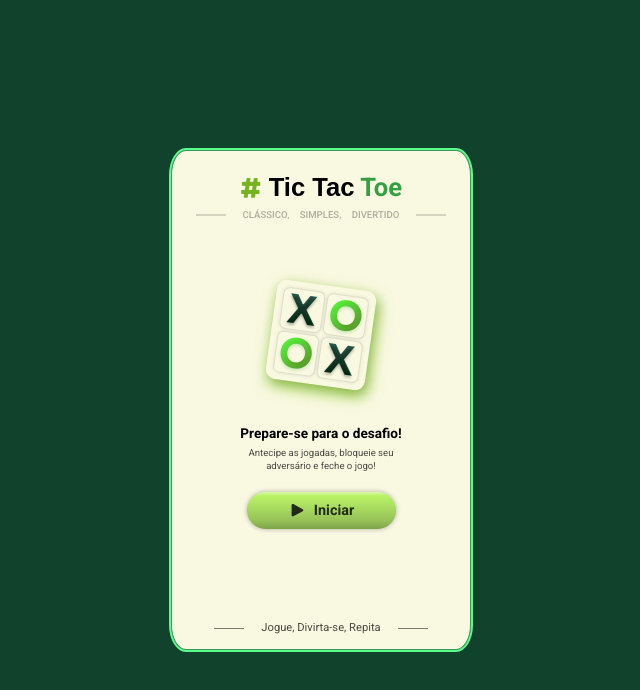
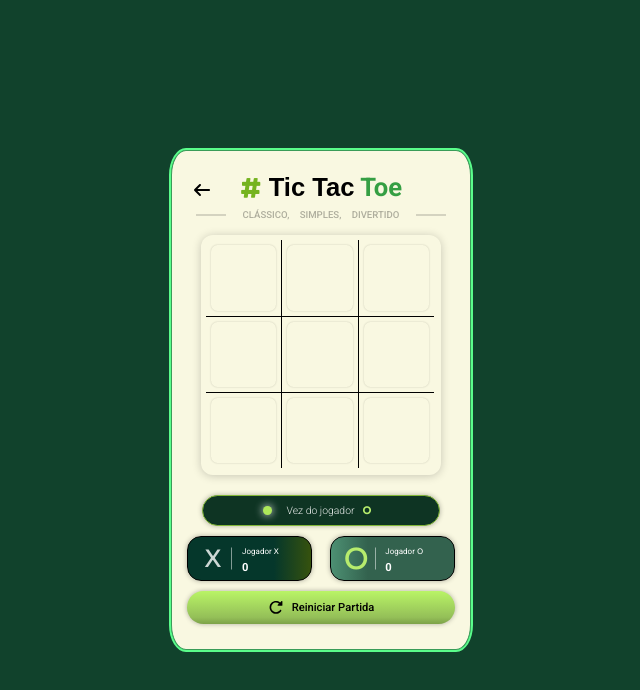
Before and after one commit to IsaqueSSNogueira/projects-v2, a React (Vite) app in the folder 04-tictactoe_v2/02-version/tictactoe/: page /game in a window 1280 px wide. Shown: the top 690 px of the page, without its empty margins (319-959 px from the left). Built offline with nearby package versions, Linux system fonts and the light colour scheme; a web font is replaced by a local one.

Commit message:
tic tac toe v2 - routes

```diff
--- a/04-tictactoe_v2/02-version/tictactoe/package.json
+++ b/04-tictactoe_v2/02-version/tictactoe/package.json
@@ -13,7 +13,8 @@
     "@fortawesome/free-solid-svg-icons": "^7.3.1",
     "@fortawesome/react-fontawesome": "^3.5.0",
     "react": "^19.3.1",
-    "react-dom": "^19.3.1"
+    "react-dom": "^19.3.1",
+    "react-router": "^8.5.1"
   },
   "devDependencies": {
     "@types/react": "^19.3.0",
--- a/04-tictactoe_v2/02-version/tictactoe/src/App.jsx
+++ b/04-tictactoe_v2/02-version/tictactoe/src/App.jsx
@@ -4,6 +4,7 @@ import { useContext } from "react";
 import { PlayerContext } from "./Contexts/PlayerContext";
 import styles from "./App.module.css"
 import StartScreen from "./Components/StartScreen/StartScreen";
+import { Route, Routes } from "react-router";
 
 
 
@@ -15,8 +16,10 @@ const App = () => {
 
   return(
       <main className={styles.main}>
-        {currentScreen === "Start" && <StartScreen />}
-        {currentScreen === "Game" && <GameScreen />}
+        <Routes>
+          <Route path="/" element={<StartScreen />} />
+          <Route path="/game" element={<GameScreen />} />
+        </Routes>
         {/**/}
       </main>
   )
--- a/04-tictactoe_v2/02-version/tictactoe/src/Components/GameScreen/GameScreen.jsx
+++ b/04-tictactoe_v2/02-version/tictactoe/src/Components/GameScreen/GameScreen.jsx
@@ -13,7 +13,7 @@ const GameScreen = () => {
 
     return(
         <div className={styles.GameScreen}>
-            <Header />
+            <Header isStartScreen={false} />
             <GameSection />
             <GameControls />
             {showGameResultModal && <GameResultModal />}
--- a/04-tictactoe_v2/02-version/tictactoe/src/Components/Header/Header.jsx
+++ b/04-tictactoe_v2/02-version/tictactoe/src/Components/Header/Header.jsx
@@ -1,12 +1,17 @@
 
 import styles from "./Header.module.css"
+import ReturnPageButton from "./ReturnPageButton/ReturnPageButton";
 
 
-const Header = () => {
+
+const Header = ({ isStartScreen }) => {
 
 
     return (
         <header className={styles.header}>
+
+            {!isStartScreen && <ReturnPageButton />}
+
             <h1 className={styles.h1}>
                 <span className={styles.h1Hash}># </span>
                 Tic Tac
--- a/04-tictactoe_v2/02-version/tictactoe/src/Components/Header/Header.module.css
+++ b/04-tictactoe_v2/02-version/tictactoe/src/Components/Header/Header.module.css
@@ -6,6 +6,7 @@
     align-items: center;
     gap:5px;
     padding: 15px;
+    position: relative;
 }
 
 .h1 {
--- /dev/null
+++ b/04-tictactoe_v2/02-version/tictactoe/src/Components/Header/ReturnPageButton/ReturnPageButton.jsx
@@ -0,0 +1,17 @@
+
+import styles from "./ReturnPageButton.module.css";
+import { faArrowLeft } from "@fortawesome/free-solid-svg-icons";
+import { FontAwesomeIcon } from "@fortawesome/react-fontawesome";
+import { Link } from "react-router";
+
+const ReturnPageButton = () => {
+
+    return(
+        <Link to="/" className={styles.link}>
+                <FontAwesomeIcon icon={faArrowLeft} className={styles.returnIcon} />
+        </Link>
+    )
+}
+
+
+export default ReturnPageButton;
--- /dev/null
+++ b/04-tictactoe_v2/02-version/tictactoe/src/Components/Header/ReturnPageButton/ReturnPageButton.module.css
@@ -0,0 +1,8 @@
+
+
+.link {
+    position: absolute;
+    top:30px;
+    left:20px;
+    cursor: pointer;
+}
--- a/04-tictactoe_v2/02-version/tictactoe/src/Components/StartScreen/StartButton/StartButton.jsx
+++ b/04-tictactoe_v2/02-version/tictactoe/src/Components/StartScreen/StartButton/StartButton.jsx
@@ -4,6 +4,7 @@ import { faPlay } from "@fortawesome/free-solid-svg-icons";
 import { FontAwesomeIcon } from "@fortawesome/react-fontawesome";
 import { useContext } from "react";
 import { PlayerContext } from "../../../Contexts/PlayerContext";
+import { Link } from "react-router";
 
 const StartButton = () => {
 
@@ -15,10 +16,11 @@ const StartButton = () => {
 
 
     return (
-        <button className={styles.startButton} onClick={startGameFunction}>
-            <FontAwesomeIcon icon={faPlay} className={styles.playIcon} />
-            Iniciar
-        </button>
+            <Link to="/Game" className={styles.startButton} onClick={startGameFunction}>
+
+                <FontAwesomeIcon icon={faPlay} className={styles.playIcon} />
+                Iniciar
+            </Link>
     )
 }
 
--- a/04-tictactoe_v2/02-version/tictactoe/src/Components/StartScreen/StartScreen.jsx
+++ b/04-tictactoe_v2/02-version/tictactoe/src/Components/StartScreen/StartScreen.jsx
@@ -10,7 +10,7 @@ const StartScreen = () => {
 
     return(
         <div className={styles.startScreen}>
-            <Header />
+            <Header isStartScreen={true} />
             <GameLogo />
             <WelcomeText />
             <StartButton />
--- a/04-tictactoe_v2/02-version/tictactoe/src/index.css
+++ b/04-tictactoe_v2/02-version/tictactoe/src/index.css
@@ -14,6 +14,12 @@
   box-sizing: border-box;
   font-size: 100%;
   font-family: 'Roboto', sans-serif;
+  user-select: none;
+}
+
+a {
+  text-decoration: none;
+  color:black;
 }
 
 body {
--- a/04-tictactoe_v2/02-version/tictactoe/src/main.jsx
+++ b/04-tictactoe_v2/02-version/tictactoe/src/main.jsx
@@ -1,5 +1,6 @@
 import { createRoot } from "react-dom/client"
 import { StrictMode } from "react"
+import { BrowserRouter } from "react-router"
 import { PlayerProvider } from "./Contexts/PlayerProvider..jsx";
 
 import "./index.css"
@@ -9,7 +10,9 @@ import App from "./App.jsx"
 createRoot(document.getElementById("root")).render(
   <StrictMode>
     <PlayerProvider>
-      <App />
+      <BrowserRouter>
+        <App />
+      </BrowserRouter>
     </PlayerProvider>
   </StrictMode>
 )
```
Also changed, not shown: 1 other file (tests, documents, lock files or other folders).
